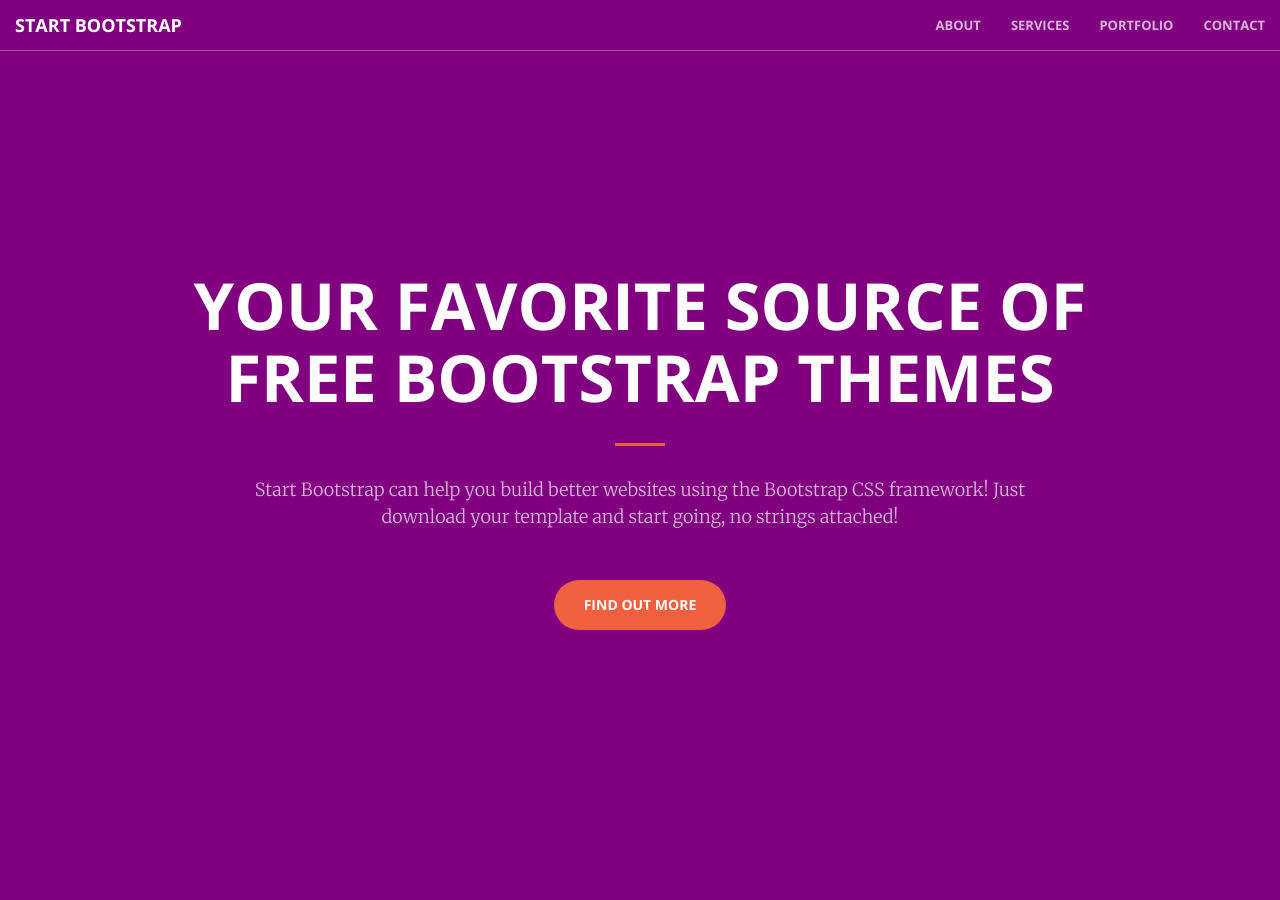
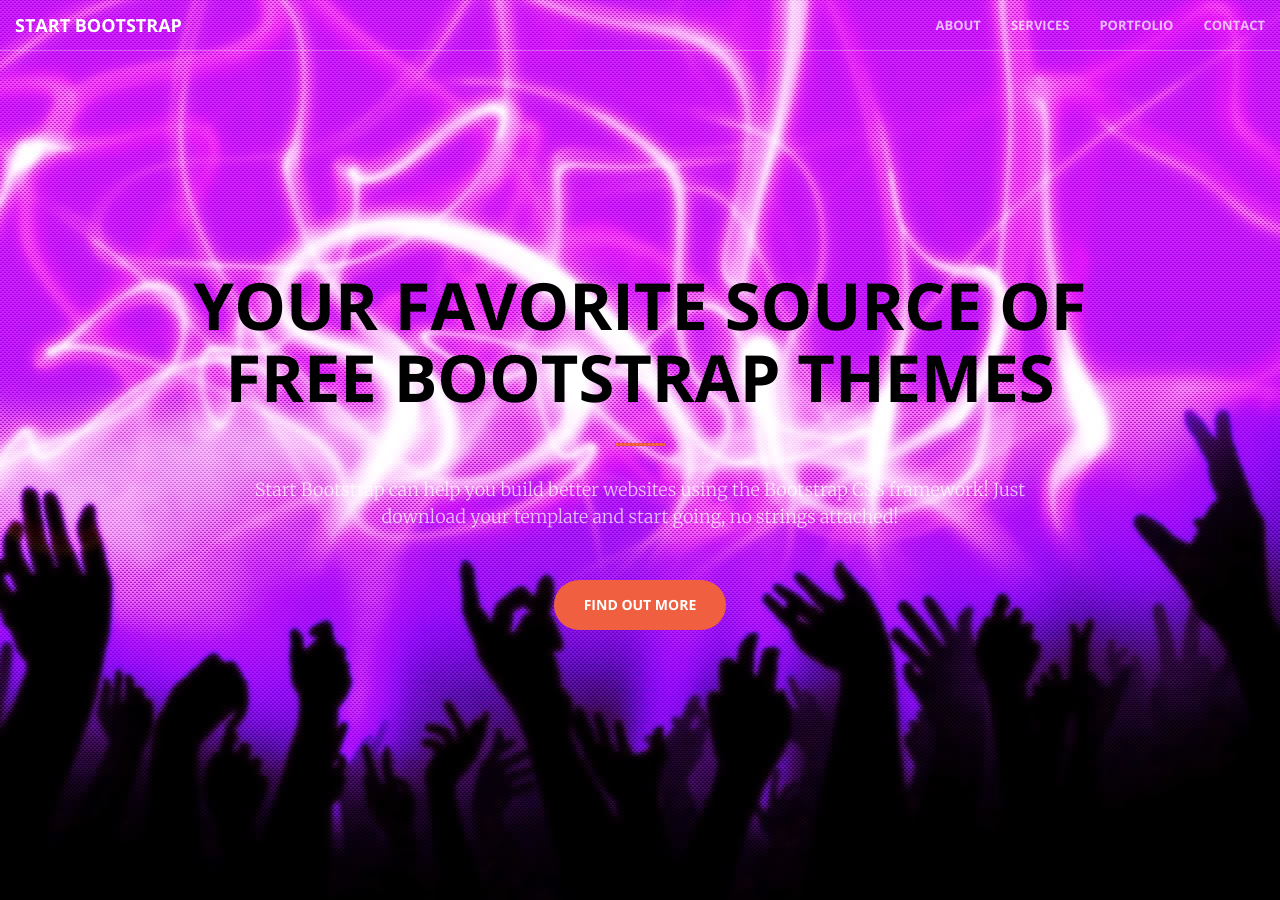
Before and after one commit to avsette93/avsette93.github.io, a Jekyll site: the page built from index.html, in a window 1280 px wide and 900 px high. Built offline with Jekyll 4.4.1, drawn with Linux system fonts in a browser that asks for light colours.

Commit message:
added background

```diff
--- a/_sass/_base.scss
+++ b/_sass/_base.scss
@@ -155,10 +155,10 @@ header {
     min-height: auto;
     @include background-cover;
     background-position: center;
-    background-color: purple;
-    // background-image: url('../img/header.jpg');
+    background-color: white;
+    background-image: url('../img/party.jpg');
     text-align: center;
-    color: white;
+    color: black;
     .header-content {
         position: relative;
         text-align: center;
```
Also changed, not shown: img/party.jpg (added), 2 other files.
